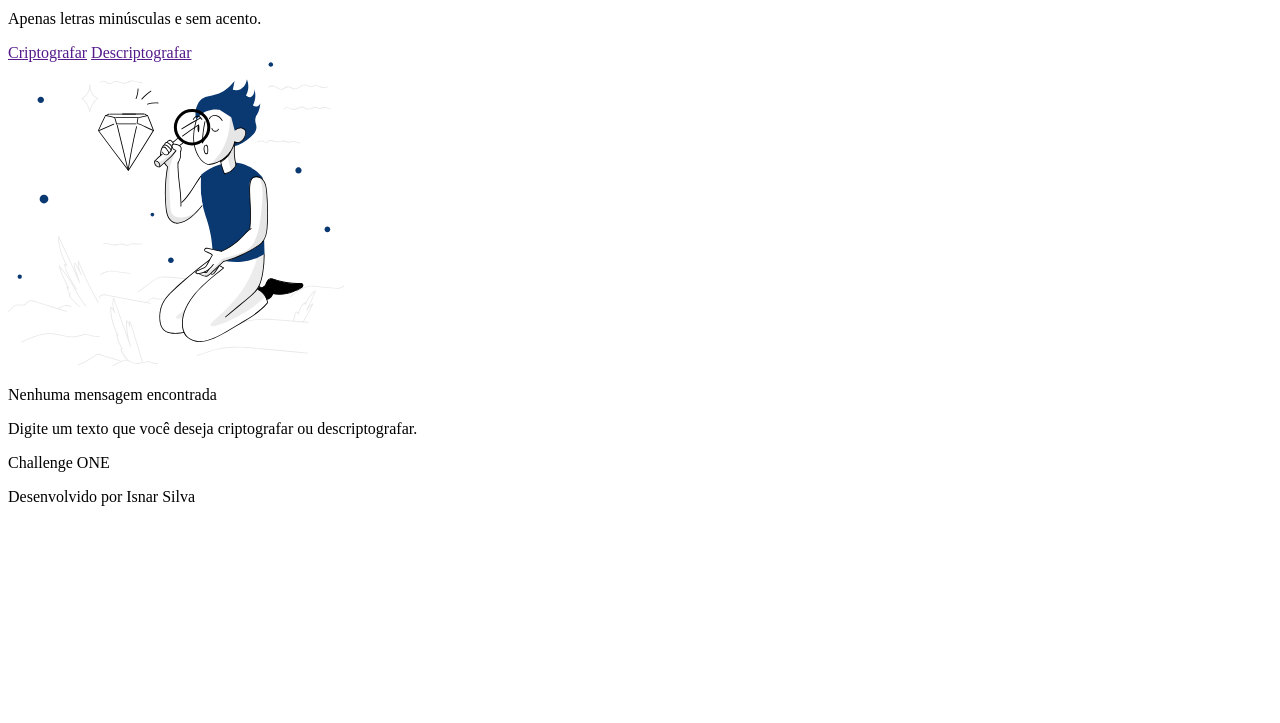
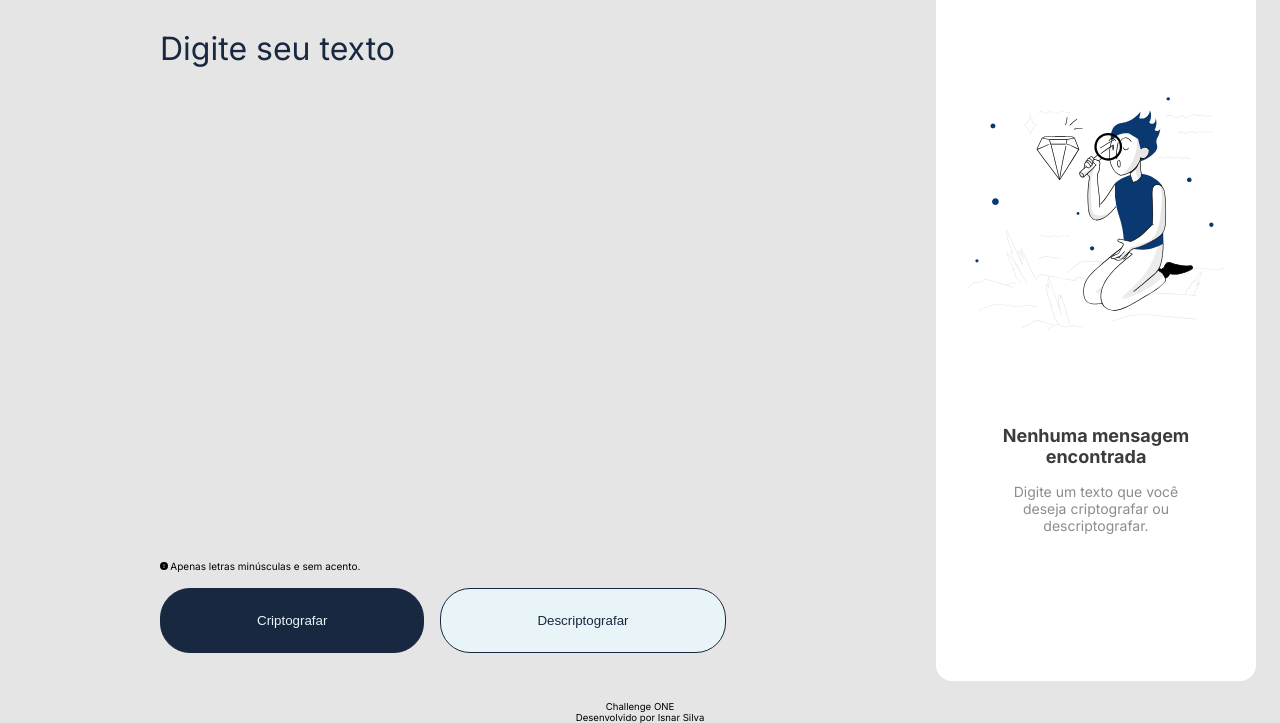
Before and after one commit to isnarsilva/challenge-one, a plain HTML site: page index.html in a window 1280 px wide. Shown: the part 87-810 px from the top of the page. Drawn offline with Linux system fonts and the light colour scheme.

Commit message:
Estilizacao dos elementos da pagina

```diff
--- a/index.html
+++ b/index.html
@@ -3,30 +3,35 @@
 <head>
     <meta charset="UTF-8">
     <meta name="viewport" content="width=device-width, initial-scale=1.0">
+    <link href="https://fonts.googleapis.com/css2?family=Inter:wght@400;700&display=swap" rel="stylesheet">
+    <link rel="stylesheet" href="./src/styles/style.css">
     <title>Decodificador de Texto</title>
 </head>
 <body>
-    <header>
-        <section class="cabecalho">
-            <img class="cabecalho__logo" src="./src/assets/img/logo.png" alt="Logo Alura">
+    <header class="cabecalho">
+        <section class="cabecalho__container">
+            <img class="cabecalho__container-logo" src="./src/assets/img/logo.png" alt="Logo Alura">
         </section>
     </header>
-    <main>
-        <div>
-            <input type="text" placeholder="Digite seu texto">
-            <p>Apenas letras minúsculas e sem acento.</p>
-            <div>
-                <a href="">Criptografar</a>
-                <a href="">Descriptografar</a>
+    <main class="principal">
+        <div class="principal__criptografar">
+            <input type="text" placeholder="Digite seu texto" width="60rem" height="35rem">
+            <div class="principal__criptografar__container">
+                <p class="principal__criptografar__container-texto"><img class="icone__exclamation" src="./src/assets/img/circle-exclamation-solid.svg"/> Apenas letras minúsculas e sem acento.</p>
+                <div class="principal__criptografar__container-botao">
+                    <button onclick="criptografarTexto()" id="criptografar" class="principal__criptografar__container-botao-config crip">Criptografar</a>
+                    <button onclick="descriptografarTexto()" id="descriptografar" class="principal__criptografar__container-botao-config descrip">Descriptografar</a>
+                </div>
             </div>
         </div>
-        <div>
-            <img src="./src/assets/img/Figura_menino.svg" alt="">
-            <p>Nenhuma mensagem encontrada</p>
-            <p>Digite um texto que você deseja criptografar ou descriptografar.</p>
+        <div class="principal__quadro">
+            <img class="principal__quadro-imagem" src="./src/assets/img/Figura_menino.svg" alt="">
+            <p class="principal__quadro-titulo">Nenhuma mensagem encontrada</p>
+            <p class="principal__quadro-subtitulo">Digite um texto que você deseja criptografar ou descriptografar.</p>
+            <button onclick="copiarTexto()" id="copiar" class="principal__quadro-botao" disabled>Copiar</button>
         </div>
     </main>
-    <footer>
+    <footer class="rodape">
         <p>Challenge ONE</p>
         <p>Desenvolvido por Isnar Silva</p>
     </footer>
--- a/src/styles/style.css
+++ b/src/styles/style.css
@@ -0,0 +1,159 @@
+* {
+    margin: 0;
+    padding: 0;
+}
+
+body {
+    background-color: #E5E5E5;
+}
+
+.cabecalho {
+    width: 15%;
+    height: 100%;
+}
+
+.cabecalho__container {
+    padding: 1rem;
+}
+
+.principal__criptografar {
+    display: flex;
+    flex-direction: column;
+    justify-content: space-between;
+    margin: 2rem 1rem 2rem 10rem;
+    width: 60%;
+    height: 80vh;
+}
+
+.principal__criptografar input {
+    border: none;
+    background-color: #E5E5E5;
+    /* width: 60rem;
+    height: 35rem; */
+    vertical-align: text-top;
+    line-height: 1;
+    font-size: 32px;
+    color: #192841;
+    font-family: 'Inter', sans-serif;
+    font-weight: 400;
+}
+
+.principal__criptografar input::placeholder {
+    font-size: 32px;
+    color: #192841;
+    font-family: 'Inter', sans-serif;
+    font-weight: 400;
+    width: 100%;
+    position: absolute;
+    top: 0;
+    left: 0;
+}
+
+.principal__criptografar input:focus {
+    outline: none;
+}
+
+.principal__quadro {
+    display: flex;
+    flex-direction: column;
+    align-items:center;
+    position: absolute;
+    right: 0;
+    top: 0;
+    width: 25%;
+    height: 93vh;
+    background-color: #ffffff;
+    margin: 1.5rem;
+    border-radius: 16px;
+}
+
+.principal__quadro img {
+    padding: 10rem 0 5rem 0;
+    width: 80%;
+}
+
+.principal__quadro-titulo {
+    color: #3c3c3c;
+    font-size: 18px;
+    font-weight: 700;
+    font-family: 'Inter', sans-serif;
+    padding: 1rem 4rem 1rem 4rem;
+    text-align: center;
+}
+
+.principal__quadro-subtitulo {
+    color: #8c8c8c;
+    font-size: 14px;
+    font-family: 400;
+    font-family: 'Inter', sans-serif;
+    padding: 0 4rem;
+    text-align: center;
+}
+
+.principal__quadro-botao {
+    display: none;
+    margin: 5rem 1rem 1.5rem 1rem;
+    border: 1px solid #192841;
+    text-decoration: none;
+    text-transform: none;
+    font-size: 1rem;
+    font-family: 'Inter', sans-serif;
+    font-weight: 400;
+    border-radius: 30px;
+    padding: 1.5rem 6rem;
+    background-color: #ffffff;
+}
+
+.principal__criptografar__container {
+    margin-right: 1rem;
+}
+
+.principal__criptografar__container-texto {
+    font-size: 10px;
+    font-family: 'Inter', sans-serif;
+    font-weight: 400;
+}
+
+.icone__exclamation {
+    width: 1%;
+}
+
+.principal__criptografar__container-botao {
+    display: flex;
+    justify-content: flex-start;
+    text-decoration: none;
+    text-transform: none;
+    font-size: 1rem;
+    font-family: 'Inter', sans-serif;
+    font-weight: 400;
+    margin: 1rem 1rem 1rem 0;
+    gap: 1rem;
+}
+
+.principal__criptografar__container-botao-config {
+    border: 1px solid #192841;
+    padding: 1.5rem 6rem;
+    border-radius: 30px;
+    text-decoration: none;
+}
+
+.crip {
+    background-color: #192841;
+    color: #e8f4f8;
+}
+
+.descrip {
+    background-color: #e8f4f8;
+    color: #192841;
+}
+
+.rodape {
+    display: flex;
+    flex-direction: column;
+    font-size: 0.6rem;
+    font-family: 'Inter', sans-serif;
+    font-weight: 400;
+    align-items: center;
+    text-align: center;
+    color: #000000;
+}
```
Also changed, not shown: src/assets/img/circle-exclamation-solid.svg (added).
